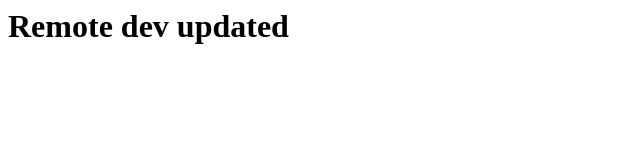
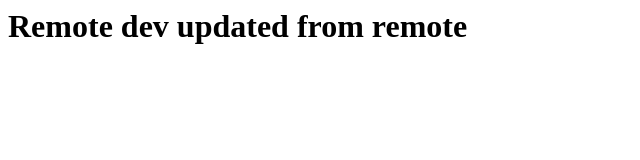
Before and after one commit to Parthiv1201/Git-tut, a plain HTML site: page index.html in a window 1280 px wide. Shown: the whole page, without its empty margins (0-640 px from the left). Drawn offline with Linux system fonts and the light colour scheme.

Commit message:
Update index.html

```diff
--- a/index.html
+++ b/index.html
@@ -1 +1 @@
-<h1> Remote dev updated</h1>
+<h1> Remote dev updated from remote</h1>
```
